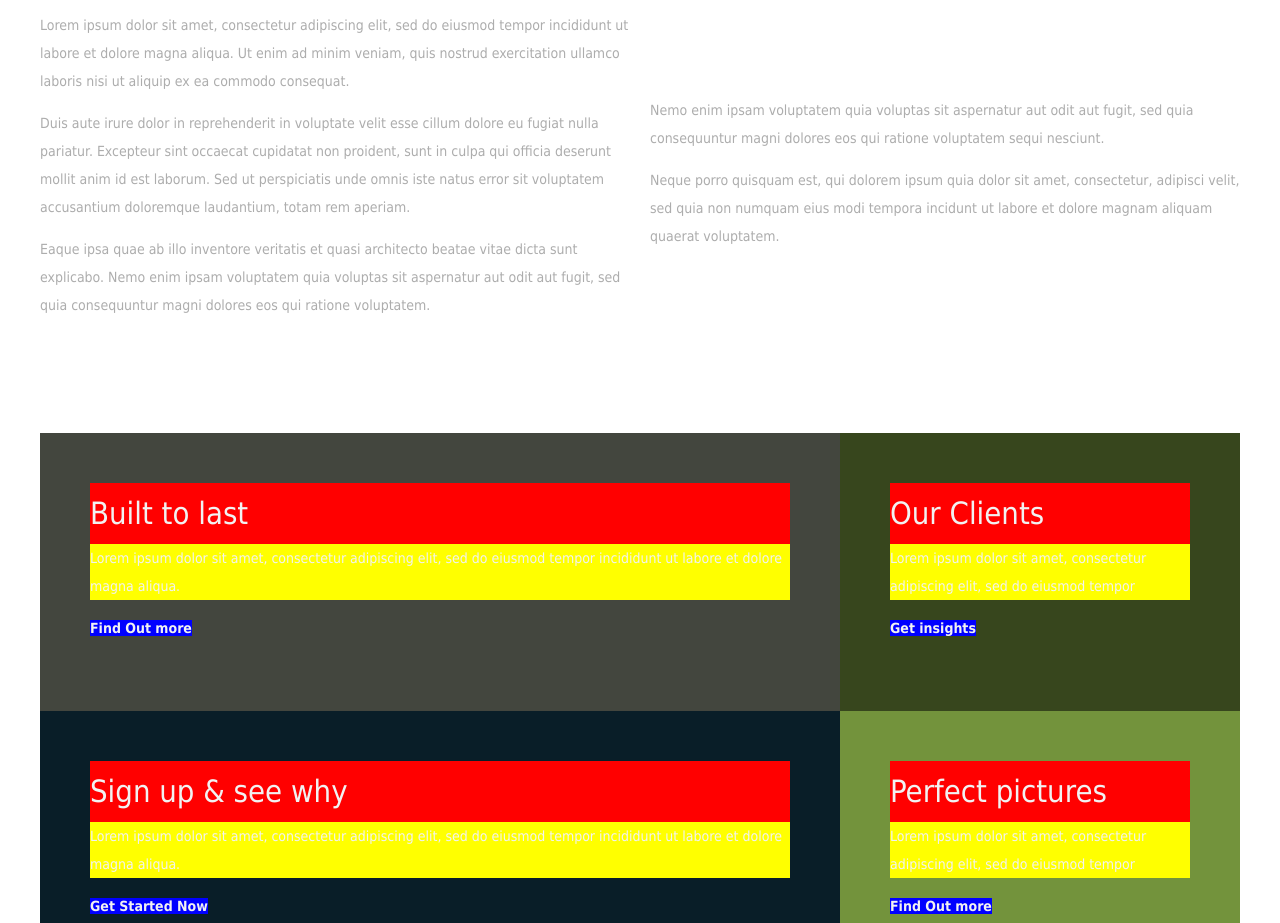
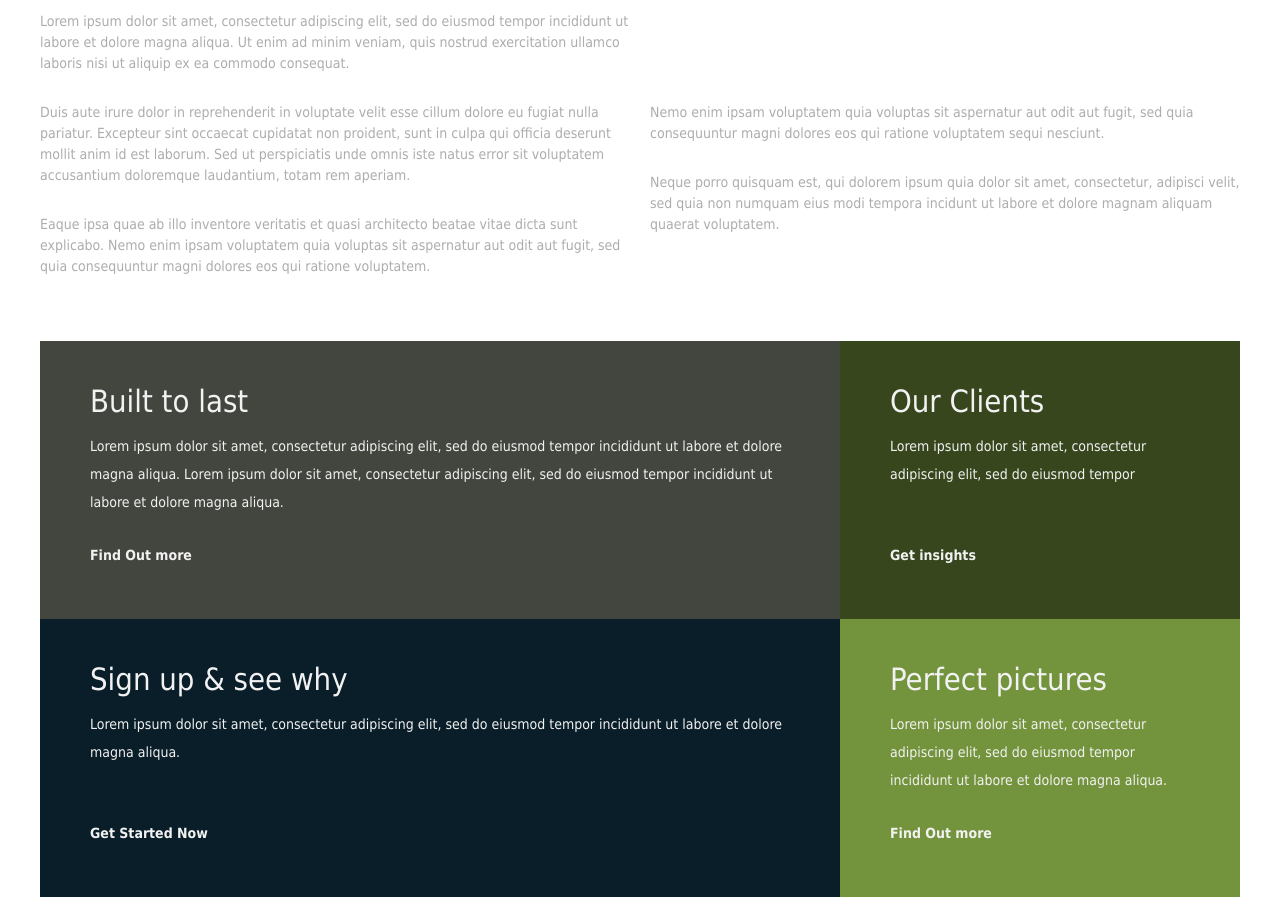
Before and after one commit to DucksOnFlame/beside-the-park, a website: page views/index.html in a window 1280 px wide. Shown: the part 842-1765 px from the top of the page. Drawn offline with Linux system fonts and the light colour scheme; files that its build step writes are made by us from their sources; files whose address does not match are found by name.

Commit message:
First acceptable HTML and CSS draft
Fixed all positioning issues. Some may be temporary fixes. To be decided
how to deal with them later.

```diff
--- a/assets/css/style.css
+++ b/assets/css/style.css
@@ -85,18 +85,20 @@ h1 {
   position: relative;
   display: flex;
   flex-direction: row;
-  margin-bottom: 100px;
+  margin-bottom: 50px;
   margin-top: 100px;
 }
 
 /* Columns */
 .column {
   width: 50%;
+  display: flex;
+  flex-flow: column wrap;
+  justify-content: flex-start;
 }
 
-/* 2nd column (for vertical alignment) */
 #column2 {
-  margin-top: 155px;
+  margin-top: 11.5em;
 }
 
 /* Margin between columns */
@@ -110,11 +112,6 @@ h2 {
   font-weight: lighter;
 }
 
-/* Column text (without the header) */
-#lorem-ipsum p {
-  color: #adadad;
-}
-
 /* iPhone image */
 #iphone {
   position: absolute;
@@ -123,9 +120,16 @@ h2 {
   transform: translate(0, -85%);
 }
 
+/* Column text (without the header) */
+#lorem-ipsum p {
+  color: #adadad;
+  line-height: 1.5;
+}
+
 /* BOTTOM BOXES */
 #boxes section {
   color: #f2f2f2;
+  position: relative;
   display: flex;
   flex-flow: column;
   justify-content: space-between;
@@ -135,17 +139,22 @@ h2 {
 h3 {
   font-size: 2.2em;
   font-weight: normal;
-  background-color: red;
+}
+
+.boxtext {
+  margin-top: 30px;
 }
 
 .boxtext p {
   margin: 0;
-  background-color: yellow;
 }
 
 /* Box footer links */
 .boxlink {
-  display: inline;
+  position: absolute;
+  bottom: 0px;
+  padding: 0;
+  margin-bottom: 50px;
 }
 
 .boxlink a {
@@ -153,7 +162,6 @@ h3 {
   display: inline;
   color: #f2f2f2;
   text-decoration: none;
-  background-color: blue;
 }
 
 .boxlink a:hover {
@@ -168,14 +176,14 @@ h3 {
 
 #boxes section:nth-child(2n-1) {
   width: 700px;
-  padding: 50px 50px 100px 50px;
-  height: 128px;
+  padding: 0px 50px 100px 50px;
+  height: 178px;
 }
 
 #boxes section:nth-child(2n) {
   width: 300px;
-  padding: 50px 50px 100px 50px;
-  height: 128px;
+  padding: 0px 50px 100px 50px;
+  height: 178px;
 }
 
 #boxes section:nth-child(1) {
--- a/views/index.html
+++ b/views/index.html
@@ -70,19 +70,18 @@
         </div>
 
         <div class="column" id="column2">
-
           <section>
             <p>
-          Nemo enim ipsam voluptatem quia voluptas sit aspernatur aut odit aut fugit, sed quia
-          consequuntur magni dolores eos qui ratione voluptatem sequi nesciunt.
+            Nemo enim ipsam voluptatem quia voluptas sit aspernatur aut odit aut fugit, sed quia
+            consequuntur magni dolores eos qui ratione voluptatem sequi nesciunt.
             </p>
           </section>
 
           <section>
             <p>
-          Neque porro quisquam est, qui dolorem ipsum quia dolor sit amet, consectetur, adipisci
-          velit, sed quia non numquam eius modi tempora incidunt ut labore et dolore magnam
-          aliquam quaerat voluptatem.
+            Neque porro quisquam est, qui dolorem ipsum quia dolor sit amet, consectetur, adipisci
+            velit, sed quia non numquam eius modi tempora incidunt ut labore et dolore magnam
+            aliquam quaerat voluptatem.
             </p>
           </section>
 
@@ -97,7 +96,9 @@
             <h3>Built to last</h3>
             <p>
             Lorem ipsum dolor sit amet, consectetur adipiscing elit, sed do eiusmod tempor
-            incididunt ut labore et dolore magna aliqua.
+            incididunt ut labore et dolore magna aliqua. Lorem ipsum dolor sit amet,
+            consectetur adipiscing elit, sed do eiusmod tempor incididunt ut labore et
+            dolore magna aliqua.
             </p>
           </div>
 
@@ -133,6 +134,7 @@
             <h3>Perfect pictures</h3>
             <p>
             Lorem ipsum dolor sit amet, consectetur adipiscing elit, sed do eiusmod tempor
+            incididunt ut labore et dolore magna aliqua.
             </p>
           </div>
 
```
